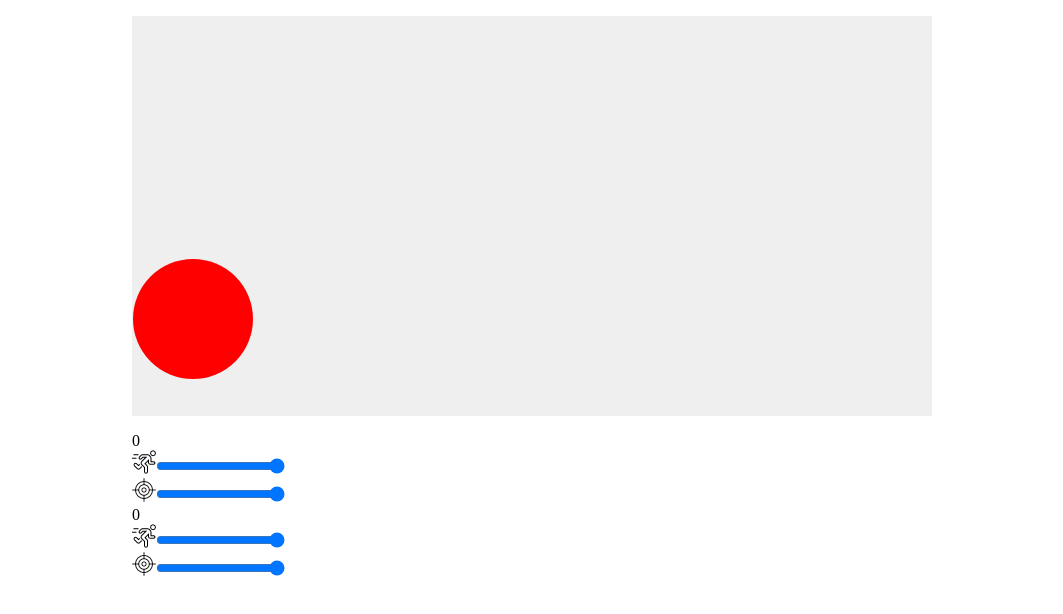
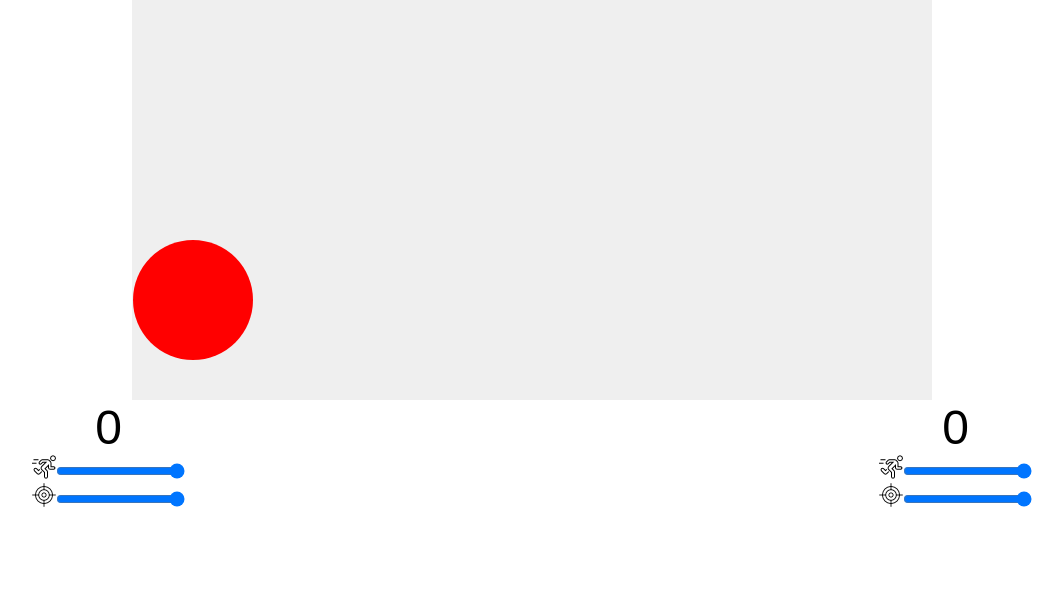
Before and after one commit to digunin/duel-mini-game, a React app: page / in a window 1280 px wide. Shown: the top 614 px of the page, without its empty margins (108-1171 px from the left). Built offline with nearby package versions, Linux system fonts and the light colour scheme.

Commit message:
handle app resizing

```diff
--- a/src/App.tsx
+++ b/src/App.tsx
@@ -1,15 +1,36 @@
 import React from "react";
 import { Game } from "./components/game/Game";
 import { HeroPanel } from "./components/HeroPanel";
+import { useAppScreen } from "./hooks/useAppScreen";
 
 function App() {
+  const { orient } = useAppScreen();
+
+  if (orient == "portrait") {
+    return (
+      <div className="app-container">
+        <Game />
+        <div className="hero-panel-block">
+          <HeroPanel
+            score={0}
+            onchangeHandler={(props) => console.log("Левая панель: ", props)}
+          />
+          <HeroPanel
+            score={0}
+            onchangeHandler={(props) => console.log("Правая панель: ", props)}
+          />
+        </div>
+      </div>
+    );
+  }
+
   return (
-    <div className="app-container">
-      <Game />
+    <div className="app-container landscape">
       <HeroPanel
         score={0}
         onchangeHandler={(props) => console.log("Левая панель: ", props)}
       />
+      <Game />
       <HeroPanel
         score={0}
         onchangeHandler={(props) => console.log("Правая панель: ", props)}
--- /dev/null
+++ b/src/hooks/useAppScreen.ts
@@ -0,0 +1,57 @@
+import { useAppContext } from "./useAppContext";
+import { setScale } from "../store/actions";
+import { useEffect, useState } from "react";
+
+type Orientation = "landscape" | "portrait";
+
+export const useAppScreen = (): { orient: Orientation } => {
+  const [orient, setOrient] = useState<Orientation>("portrait");
+  const { dispatch, state } = useAppContext();
+  const { baseSize, scale } = state;
+
+  const debounce = (fn: () => void, delay: number) => {
+    let timeout: ReturnType<typeof setTimeout>;
+    return () => {
+      clearTimeout(timeout);
+      timeout = setTimeout(() => fn(), delay);
+    };
+  };
+
+  const debouncedResizeHandler = debounce(resizeHandler, 100);
+
+  useEffect(() => {
+    window.addEventListener("resize", debouncedResizeHandler);
+    return () => window.removeEventListener("resize", debouncedResizeHandler);
+  }, []);
+
+  useEffect(() => {
+    resizeHandler();
+  }, [scale]);
+
+  function resizeHandler() {
+    const { clientWidth, clientHeight } = document.documentElement;
+    const panelWidth = 70;
+    const panelHeight = 115;
+
+    let base_ratio = baseSize.width / baseSize.height;
+    let client_ratio = clientWidth / clientHeight;
+
+    if (client_ratio > base_ratio) {
+      let new_scale = Math.min(
+        (clientWidth - panelWidth * 2) / baseSize.width,
+        clientHeight / baseSize.height
+      );
+      dispatch(setScale(Math.min(new_scale, 1)));
+      setOrient("landscape");
+      return;
+    }
+
+    let new_scale = Math.min(
+      clientWidth / baseSize.width,
+      (clientHeight - panelHeight) / baseSize.height
+    );
+    dispatch(setScale(Math.min(new_scale, 1)));
+    setOrient("portrait");
+  }
+  return { orient };
+};
--- a/src/style.css
+++ b/src/style.css
@@ -6,7 +6,7 @@
 
 .app-container {
   width: 100%;
-  max-width: 800px;
+  max-width: 1000px;
   margin: 0 auto;
 }
 
@@ -18,6 +18,49 @@
 
 canvas {
   background-color: #efefef;
-  margin: 1em;
   box-sizing: content-box;
 }
+
+.hero-panel-block {
+  display: flex;
+  justify-content: space-between;
+}
+
+.score p {
+  text-align: center;
+  font-family: sans-serif;
+  font-size: 48px;
+}
+
+.app-container.landscape {
+  display: flex;
+  justify-content: center;
+  max-width: 1140px;
+}
+
+.app-container.landscape .hero-panel {
+  display: flex;
+  padding: 0 1em;
+  flex-direction: column;
+  justify-content: space-between;
+  align-items: center;
+}
+
+.app-container.landscape .slider-wrapper {
+  display: flex;
+  flex-direction: column;
+  align-items: center;
+}
+
+.app-container.landscape .sliders {
+  display: flex;
+  justify-content: space-between;
+}
+
+.app-container.landscape input[type="range"] {
+  writing-mode: vertical-lr;
+  direction: rtl;
+  appearance: slider-vertical;
+  margin: 5px;
+  vertical-align: bottom;
+}
```
